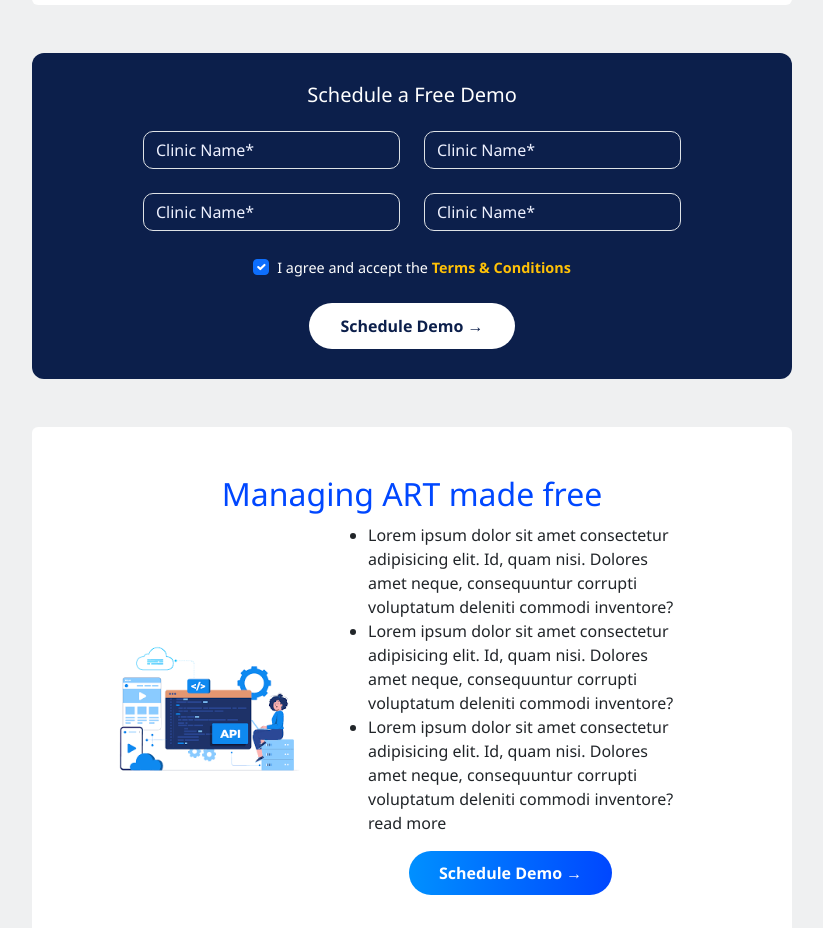
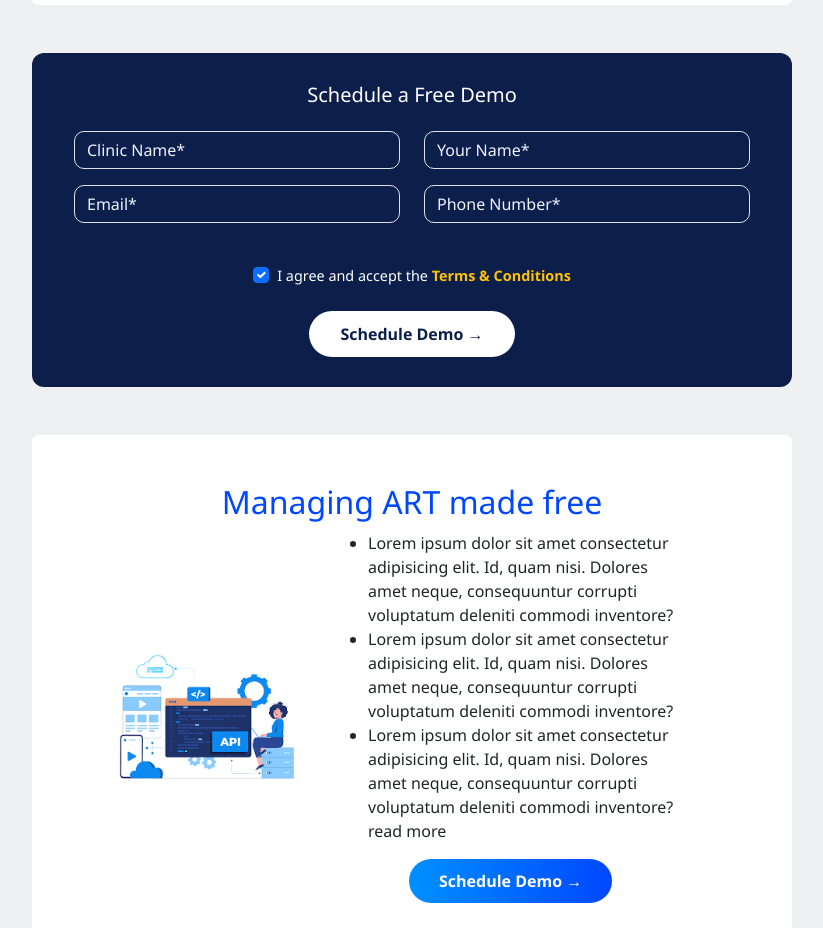
Before and after one commit to Roshanrk801/Lifelinkr, a plain HTML site: page index.html in a window 1280 px wide. Shown: the part 3760-4688 px from the top of the page, without its empty margins (38-861 px from the left). Drawn offline with nearby package versions, Linux system fonts and the light colour scheme.

Commit message:
first comment

```diff
--- a/index.html
+++ b/index.html
@@ -5,6 +5,8 @@
   <meta charset="UTF-8" />
   <meta name="viewport" content="width=device-width, initial-scale=1.0" />
   <title>Lifelinkr IVF Software</title>
+  <!-- favicon -->
+  <link rel="icon" href="logo.png">
   <!-- bootstrap cdn -->
   <link href="https://cdn.jsdelivr.net/npm/bootstrap@5.3.3/dist/css/bootstrap.min.css" rel="stylesheet" />
   <!-- remixicon -->
@@ -359,19 +361,18 @@
           <h5 class="mb-4">Schedule a Free Demo</h5>
           <form class="d-flex flex-column justify-content-center align-items-center">
             <div class="row mb-4">
-              <div class="col-12 col-md-6 ">
+              <div class="col-12 col-md-6 mb-3 ">
                 <input type="text" class="form-control" placeholder="Clinic Name*" required />
               </div>
-              <div class="col-12 col-md-6 ">
-                <input type="text" class="form-control" placeholder="Clinic Name*" required />
+              <div class="col-12 col-md-6 mb-3 ">
+                <input type="text" class="form-control" placeholder="Your Name*" required />
               </div>
-            </div>
-            <div class="row mb-4">
-              <div class="col-12 col-md-6 ">
-                <input type="text" class="form-control" placeholder="Clinic Name*" required />
+
+              <div class="col-12 col-md-6 mb-3 ">
+                <input type="email" class="form-control" placeholder="Email*" required />
               </div>
-              <div class="col-12 col-md-6 ">
-                <input type="text" class="form-control" placeholder="Clinic Name*" required />
+              <div class="col-12 col-md-6 mb-3 ">
+                <input type="tel" class="form-control" placeholder="Phone Number*" required />
               </div>
             </div>
             <div class="form-check  mb-4">
@@ -382,9 +383,7 @@
             </div>
             <button type="submit" class="btn btn-custom">Schedule Demo →</button>
           </form>
-
         </div>
-
 
         <!-- art -->
 
```
